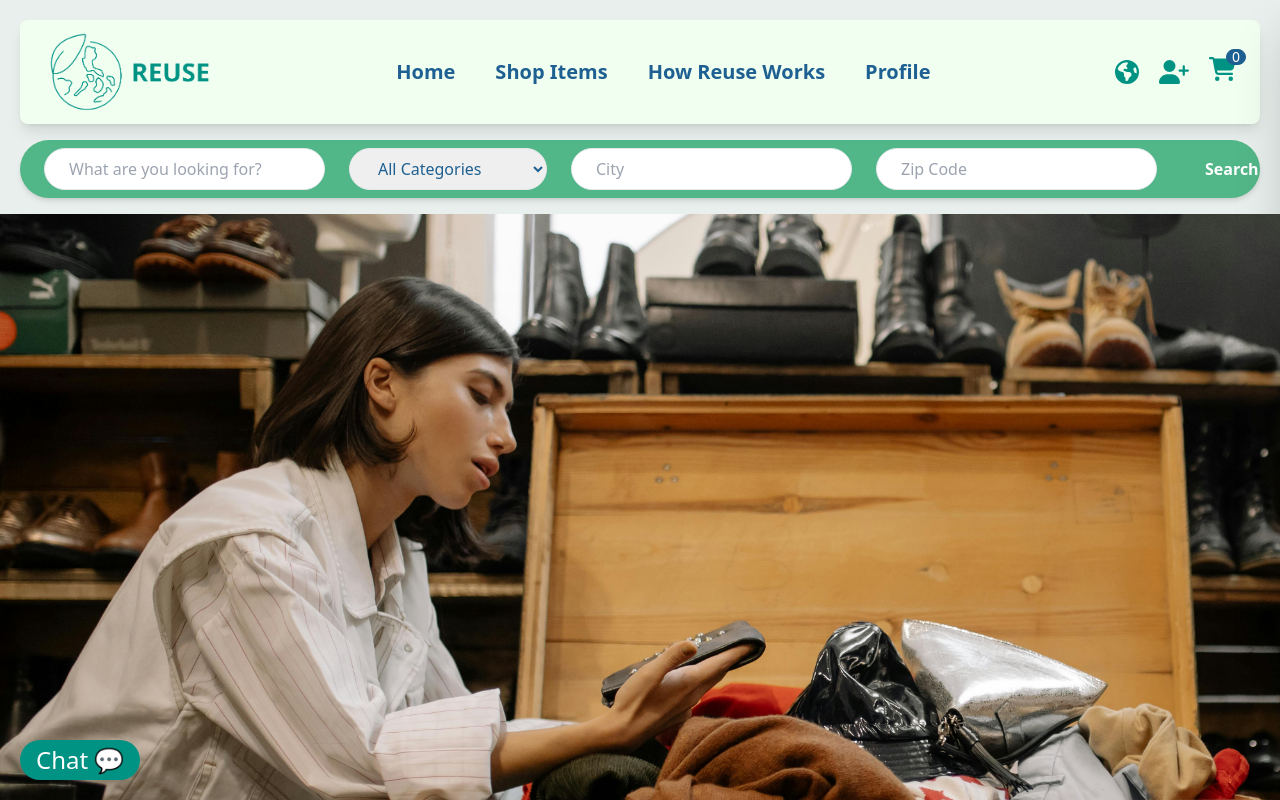
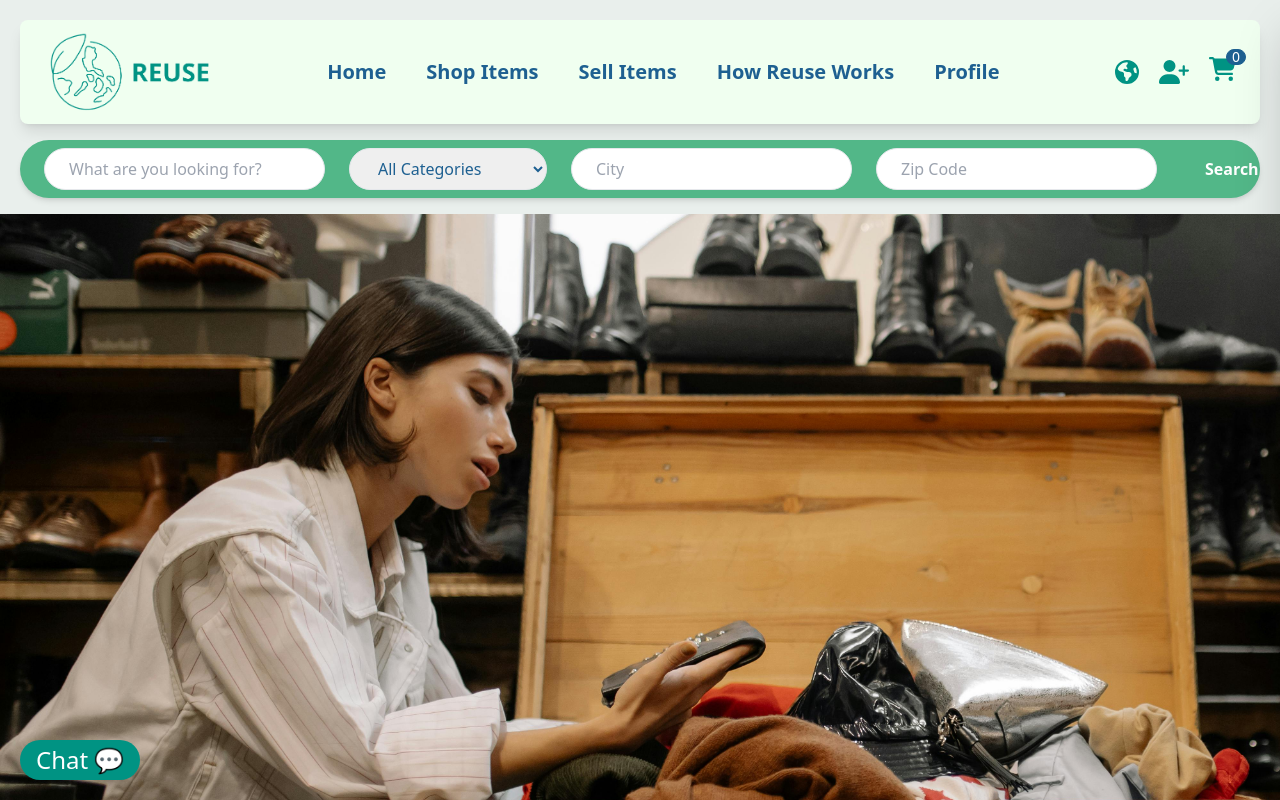
Before and after one commit to ShirinHajiesmaeili/Reuse, a React (Vite) app in the folder Client/: page / in a window 1280 px wide. Shown: the top 800 px of the page. Built offline with nearby package versions, Linux system fonts and the light colour scheme; a web font is replaced by a local one.

Commit message:
user info

```diff
--- a/Client/src/Components/Navbar.jsx
+++ b/Client/src/Components/Navbar.jsx
@@ -51,8 +51,13 @@ const Navbar = () => {
 
         <nav>
           <ul className="flex space-x-10 text-lg font-semibold text-tertiary">
-            {["Home", "Shop Items", "How Reuse Works", "Profile"].map(
-              (item, idx) => (
+            {[
+              "Home",
+              "Shop Items",
+              "Sell Items",
+              "How Reuse Works",
+              "Profile",
+            ].map((item, idx) => (
               <Link
                 to={
                   item === "Home"
@@ -71,8 +76,7 @@ const Navbar = () => {
                   <span className="absolute bottom-0 left-0 w-0 h-0.5 bg-primary transition-all group-hover:w-full"></span>
                 </motion.li>
               </Link>
-              )
-            )}
+            ))}
           </ul>
         </nav>
 
--- /dev/null
+++ b/Client/src/Context/authContext.jsx
@@ -0,0 +1,32 @@
+import { createContext, useState, useEffect } from "react";
+import axios from "axios";
+
+const AuthContext = createContext();
+
+const AuthProvider = ({ children }) => {
+  const [user, setUser] = useState(null);
+
+  useEffect(() => {
+    const getUser = async () => {
+      try {
+        const response = await axios.get("http://localhost:3000/auth/me", {
+          withCredentials: true,
+        });
+        setUser(response.data);
+      } catch (error) {
+        console.error(error);
+      }
+    };
+
+    getUser();
+  }, []);
+
+  const values = {
+    user,
+    setUser,
+  };
+
+  return <AuthContext.Provider value={values}>{children}</AuthContext.Provider>;
+};
+
+export { AuthContext, AuthProvider };
--- a/Client/src/layout/ProtectedLayout.jsx
+++ b/Client/src/layout/ProtectedLayout.jsx
@@ -1,9 +1,9 @@
-import { UserContext } from "../context/userContext";
+import { Outlet, Navigate } from "react-router-dom";
 import { useContext } from "react";
-import { Outlet, Navigate } from "react-router-dom";
+import { AuthContext } from "../context/authContext";
 
 const ProtectedLayout = () => {
-  const { user } = useContext(UserContext);
+  const { user } = useContext(AuthContext);
 
   return user ? <Outlet /> : <Navigate to="/signin" />;
 };
```
Also changed, not shown: Client/src/Components/CreatePost.jsx (added). Lines whose indentation alone changed are shown as unchanged.
